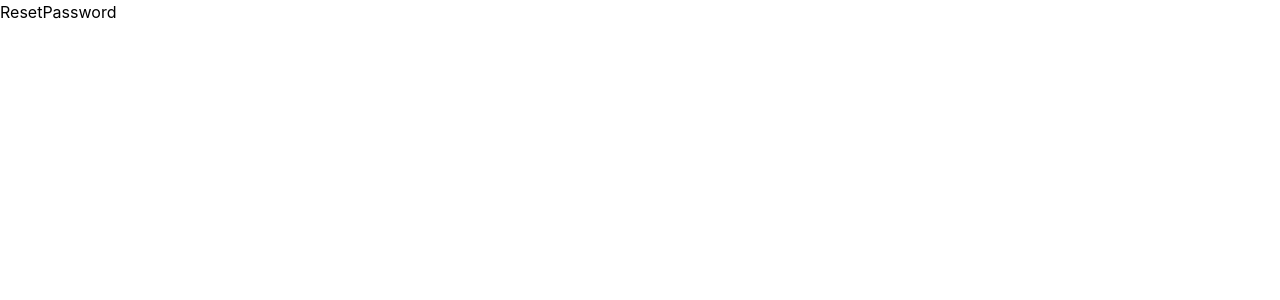
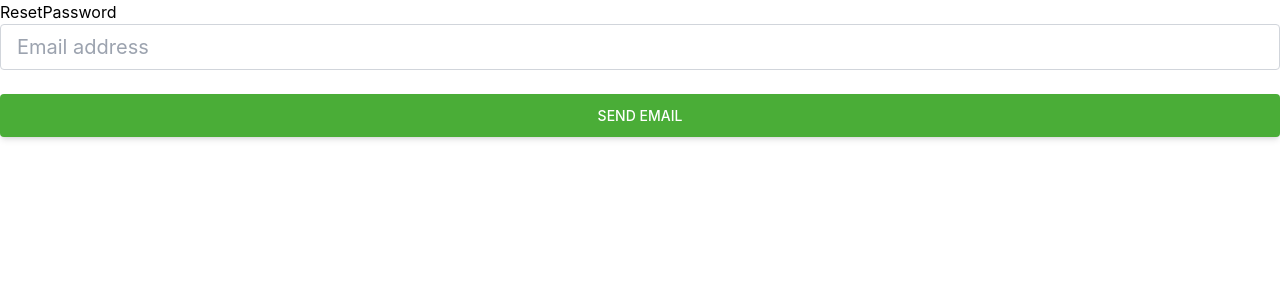
Before and after one commit to webdesignsbytom/webdesignsbytom-app, a React (Create React App) app in the folder client/: page /reset-password in a window 1280 px wide. Shown: the top 300 px of the page. Built offline with nearby package versions, Linux system fonts and the light colour scheme.

Commit message:
front end reset

```diff
--- a/client/src/pages/auth/ResetPassword.jsx
+++ b/client/src/pages/auth/ResetPassword.jsx
@@ -1,9 +1,63 @@
-import React from 'react'
+import React, { useState } from 'react';
+// Axios
+import client from '../../users/utils/client';
 
 function ResetPassword() {
+  const [resetEmail, setResetEmail] = useState('');
+  const [successResetPassword, setSuccessResetPassword] = useState({});
+
+  const handleChange = (event) => {
+    const { name, value } = event.target;
+
+    setResetEmail({
+      ...resetEmail,
+      [name]: value,
+    });
+  };
+
+  const handleReset = (event) => {
+    event.preventDefault();
+
+    client
+      .post('/users/send-password-reset', resetEmail, false)
+      .then((res) => {
+        setSuccessResetPassword(res.data);
+        console.log('data', res.data);
+      })
+      .catch((err) => {
+        console.error(err);
+      });
+  };
+
   return (
-    <div>ResetPassword</div>
-  )
+    <>
+      <div>ResetPassword</div>
+      <form onSubmit={handleReset}>
+        {/* <!-- Email input --> */}
+        <div className='mb-6'>
+          <input
+            type='text'
+            name='resetEmail'
+            className='form-control block w-full px-4 py-2 text-xl font-normal text-gray-700 bg-white bg-clip-padding border border-solid border-gray-300 rounded transition ease-in-out m-0 focus:text-gray-700 focus:bg-white focus:border-main-colour focus:outline-none'
+            placeholder='Email address'
+            onChange={handleChange}
+          />
+        </div>
+
+        {/* <!-- Submit button --> */}
+        <div className='mb-2'>
+          <button
+            type='submit'
+            className='inline-block px-7 py-3 bg-main-colour text-white font-medium text-sm leading-snug uppercase rounded shadow-md hover:bg-main-colour-med hover:shadow-lg focus:bg-main-colour-med focus:shadow-lg focus:outline-none focus:ring-0 active:bg-main-colour-dark active:shadow-lg transition duration-150 ease-in-out w-full'
+            data-mdb-ripple='true'
+            data-mdb-ripple-color='light'
+          >
+            Send Email
+          </button>
+        </div>
+      </form>
+    </>
+  );
 }
 
-export default ResetPassword
+export default ResetPassword;
```
